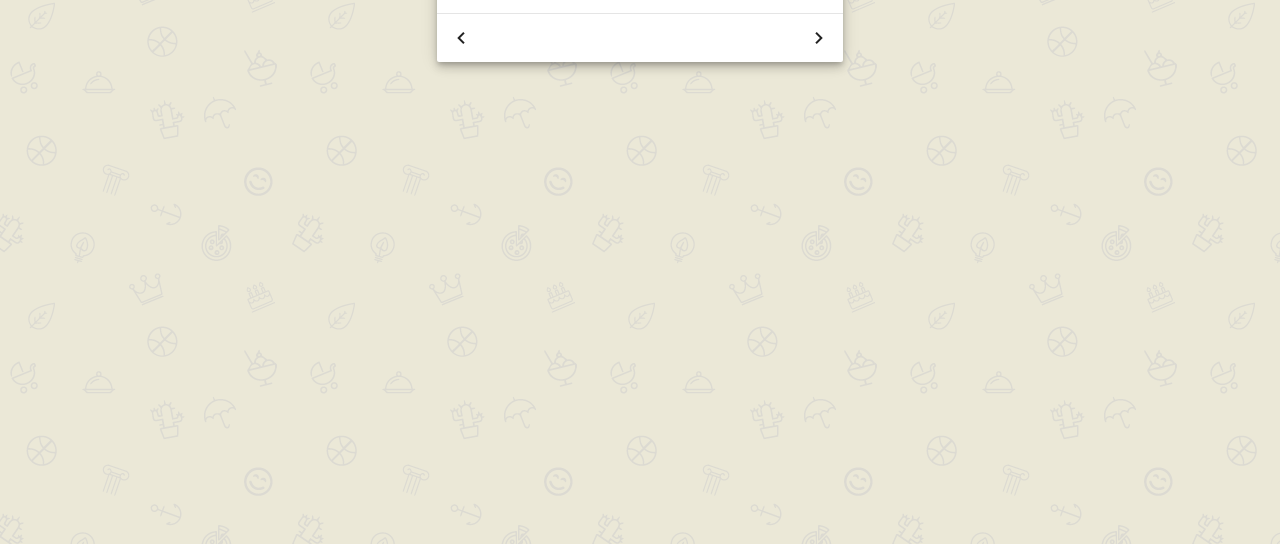
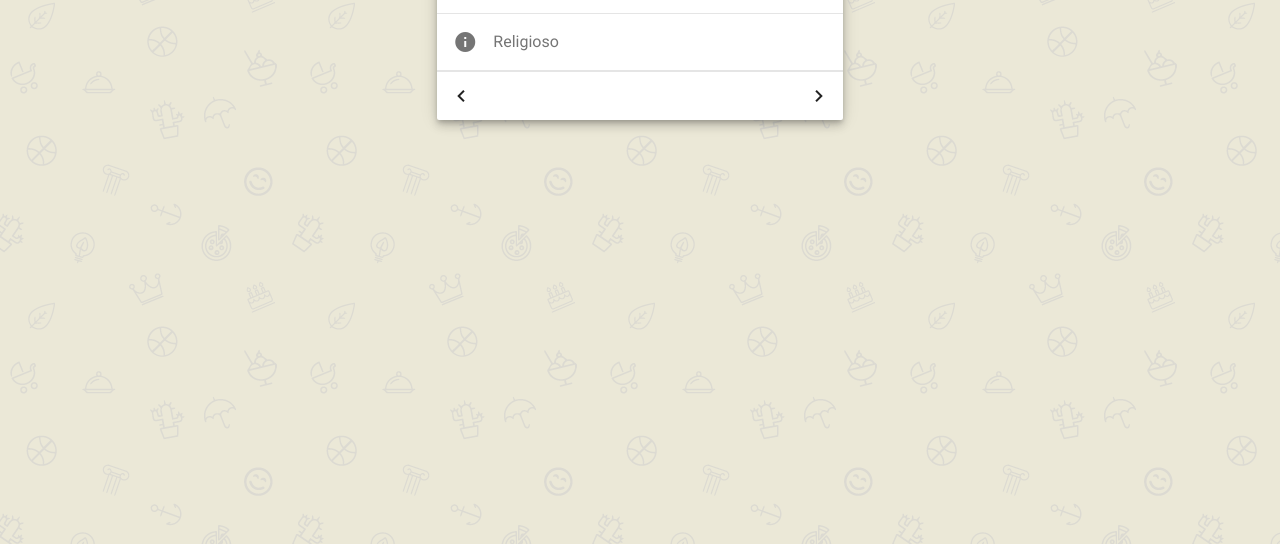
Before and after one commit to quest/feriadosapp, a plain HTML site: page index.html in a window 1280 px wide. Shown: the part 256-800 px from the top of the page. Drawn offline with nearby package versions, Linux system fonts and the light colour scheme.

Commit message:
add extra info

```diff
--- a/index.html
+++ b/index.html
@@ -72,6 +72,13 @@
 							</div>
 			            </div>
 
+			            <div class="mdl-card__actions mdl-card__supporting-text meta mdl-color-text--grey-600 mdl-card--border">
+							<i class="material-icons">info</i>
+							<div>
+								<span>{{HolidaysController.extra}}</span>
+							</div>
+			            </div>
+
 			            <div class="mdl-card__actions mdl-card--border">
 							<button class="mdl-button mdl-button--icon mdl-js-button mdl-js-ripple-effect" ng-click="HolidaysController.previous_holiday();" ng-show="HolidaysController.holidays[HolidaysController.current_holiday - 1]">
 								<i class="material-icons">navigate_before</i>
--- a/js/index.js
+++ b/js/index.js
@@ -35,6 +35,7 @@ angular
     vm.days = 0;
     vm.title = "cargando...";
     vm.date = "cargando...";
+    vm.extra = "cargando...";
     vm.holidays = [];
     vm.current_holiday = 0;
 
@@ -78,6 +79,7 @@ angular
             ('0' + (now.getDate() + 1)).slice(-2)
           ].join('-'), holiday.date);
           vm.title = holiday.title;
+          vm.extra = holiday.extra;
           vm.date = UtilService.fulldate(holiday.date);
           vm.current_holiday = index;
         }
```
